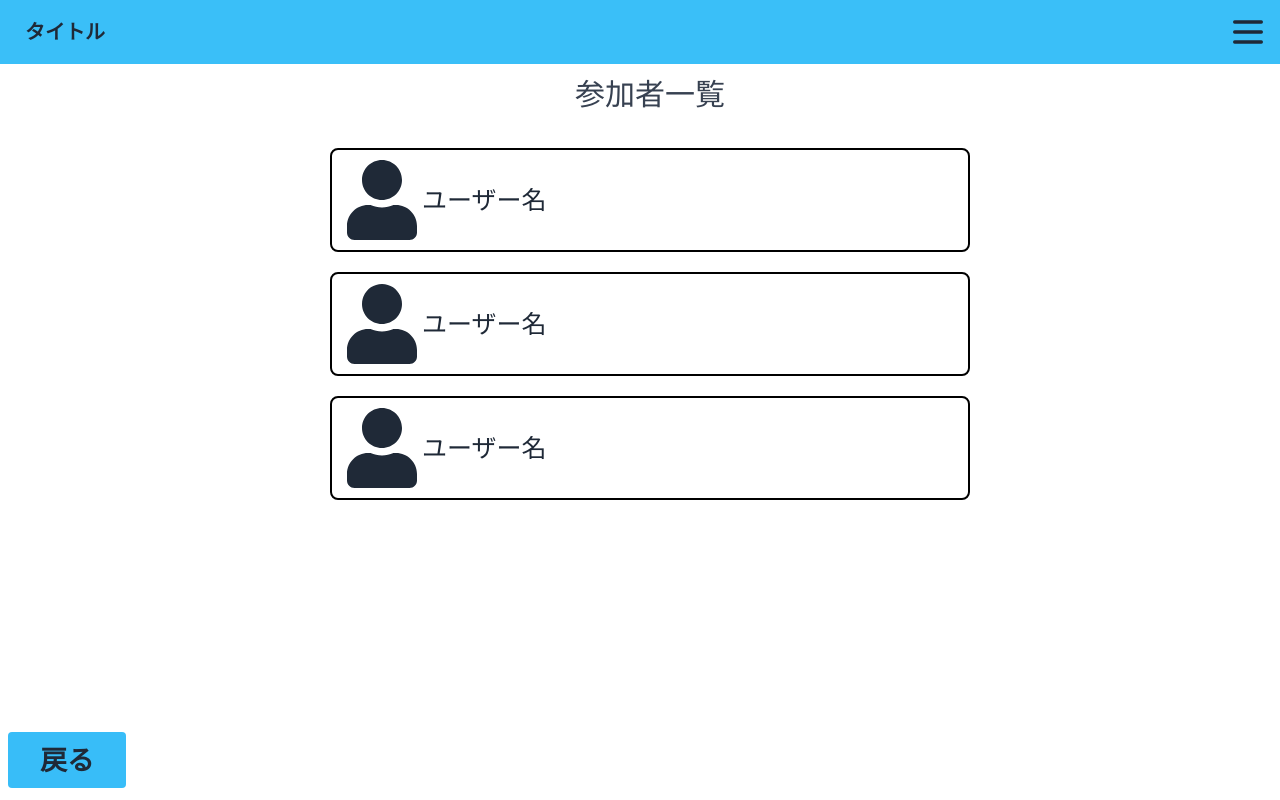
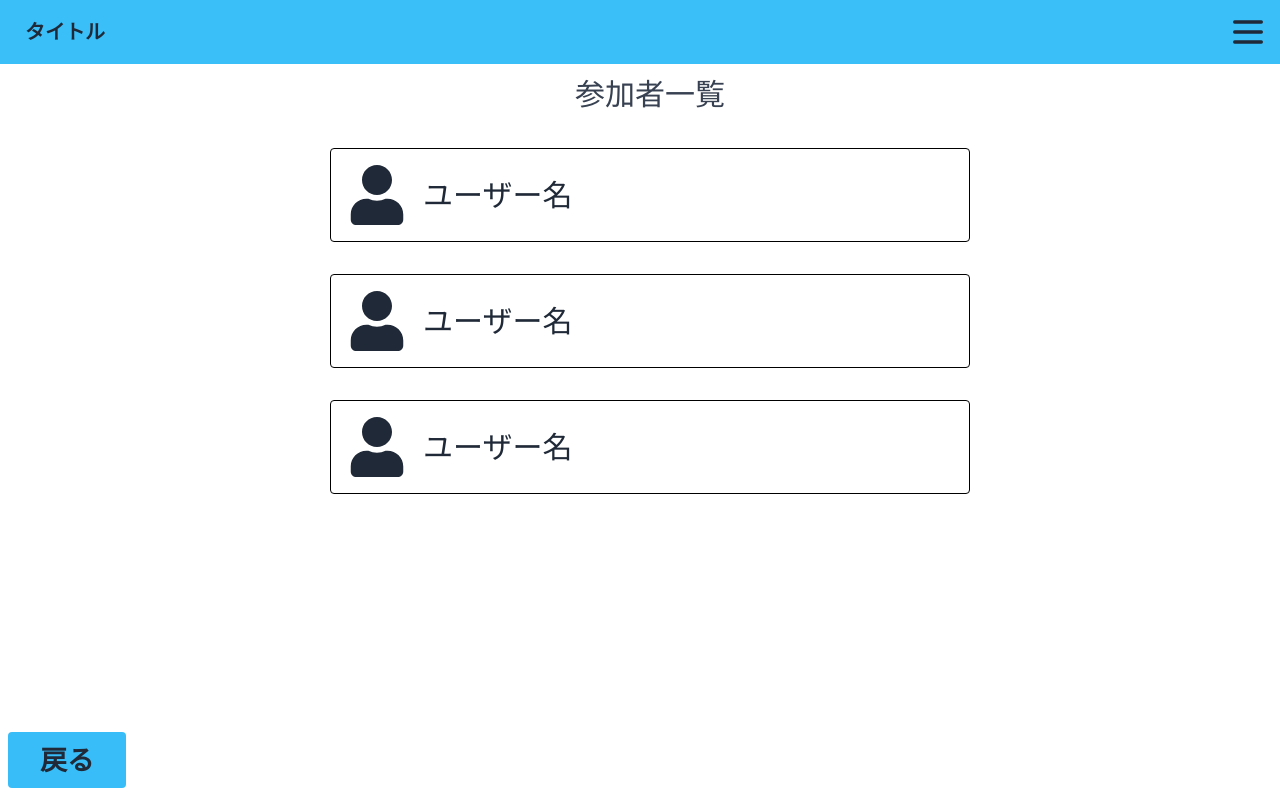
Before and after one commit to axew-is-kibago/kibago-teams, a React (Vite) app: page /participant in a window 1280 px wide. Built offline with nearby package versions, Linux system fonts and the light colour scheme; no server answers.

Commit message:
button, profile refresh

```diff
--- a/src/components/Button.tsx
+++ b/src/components/Button.tsx
@@ -13,7 +13,7 @@ function Button({href,title}: Props){
   };
     return (
       <>
-        <button onClick={handleClick} className="z-0 bg-sky-400 text-[27px] px-8 py-2 hover:bg-sky-200 rounded font-bold fixed bottom-3 left-2">{title}</button>
+        <button onClick={handleClick} className="-z-50 bg-sky-400 text-[27px] px-8 py-2 hover:bg-sky-200 rounded font-bold fixed bottom-3 left-2">{title}</button>
       </>
     )
   }
--- a/src/components/Userbox.tsx
+++ b/src/components/Userbox.tsx
@@ -1,28 +1,12 @@
 import { FaUser } from 'react-icons/fa'; // Font Awesome
 
 function ParticipantIcon() {
-  const containerStyle = {
-    display: 'flex',
-    alignItems: 'center',
-    borderRadius: '8px',
-    border: '2px solid black',
-    padding: '10px',
-    marginBottom: '20px',
-    zIndex: 0,
-  };
-
-  const iconStyle = {
-    fontSize: '80px',
-  };
-
-  const usernameStyle = {
-    fontSize: '25px',
-  };
-
   return (
-    <div style={containerStyle}>
-      <FaUser style={iconStyle} />
-      <div style={usernameStyle}>ユーザー名</div>
+    <div className="z-[30]">
+      <div className="flex items-center rounded border border-black p-4 mb-8">
+        <FaUser className="text-6xl mr-4" />
+        <div className="text-3xl">ユーザー名</div>
+      </div>
     </div>
   );
 }
--- a/src/pages/Participant.tsx
+++ b/src/pages/Participant.tsx
@@ -10,7 +10,7 @@ export const Participant = () => {
       <div className="flex flex-col items-center">
 
         <div className="flex flex-col items-center w-screen">
-          <div className="ml-5 w-1/2 relative mt-10">
+          <div className="ml-5 w-1/2 mt-10">
             <div className="text-center text-gray-700 text-xl py-[5vh]" style={{ fontSize: '30px' }}>
               参加者一覧
             </div>
```
